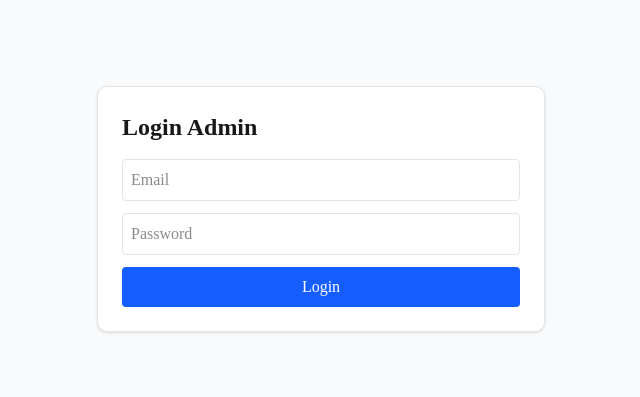
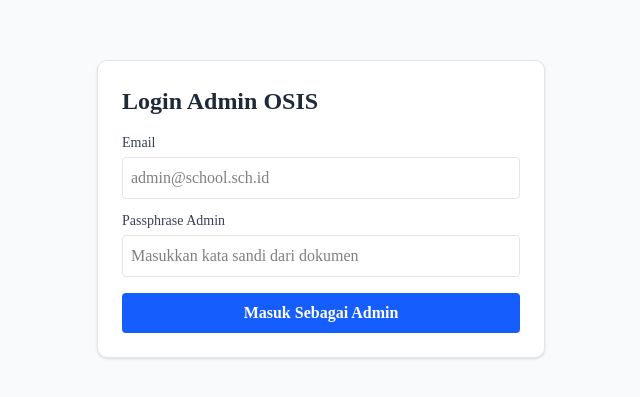
Before and after one commit to Davin147/osis-voting, a Next.js app: page /admin/login in a window 1280 px wide. Shown: the part 191-588 px from the top of the page, without its empty margins (319-959 px from the left). Built offline with nearby package versions, Linux system fonts and the light colour scheme; no server answers.

Commit message:
feat: menambahkan folder dan halaman dashboard admin

```diff
--- a/src/app/admin/login/page.tsx
+++ b/src/app/admin/login/page.tsx
@@ -1,7 +1,6 @@
 "use client";
 
 import { useState } from "react";
-import { supabase } from "@/lib/supabase"; // Sesuaikan path folder client Supabase Anda
 import { useRouter } from "next/navigation";
 
 export default function AdminLoginPage() {
@@ -11,80 +10,71 @@ export default function AdminLoginPage() {
   const [isLoading, setIsLoading] = useState(false);
   const router = useRouter();
 
-  const handleLogin = async (e: React.FormEvent) => {
-    e.preventDefault(); // Mencegah reload halaman otomatis saat submit
+  const handleLogin = (e: React.FormEvent) => {
+    e.preventDefault();
     setErrorMsg("");
     setIsLoading(true);
 
-    try {
-      // 1. Proses autentikasi email dan password ke Supabase Auth
-      const { data, error } = await supabase.auth.signInWithPassword({
-        email: email,
-        password: password,
-      });
+    // Mengambil passphrase dari Environment Variables Netlify / .env.local
+    const correctPassphrase = process.env.NEXT_PUBLIC_ADMIN_PASSPHRASE;
 
-      if (error) {
-        throw new Error(error.message);
-      }
+    // Sesuai petunjuk dokumen: validasi kecocokan kunci rahasia admin
+    if (password === correctPassphrase) {
+      // Jika benar, simpan status login di localStorage agar tidak terlempar keluar
+      localStorage.setItem("isAdminAuthenticated", "true");
 
-      // 2. Opsi tambahan jika login admin Anda dikunci menggunakan kata sandi statis .env.local
-      // Pastikan ADMIN_PASSPHRASE di .env.local diubah namanya jadi NEXT_PUBLIC_ADMIN_PASSPHRASE agar terbaca di sini
-      if (process.env.NEXT_PUBLIC_ADMIN_PASSPHRASE) {
-        if (password !== process.env.NEXT_PUBLIC_ADMIN_PASSPHRASE) {
-          throw new Error("Kata sandi admin tidak cocok dengan sistem!");
-        }
-      }
-
-      // Jika berhasil, arahkan admin masuk ke halaman dashboard voting
+      // Arahkan ke halaman utama dashboard admin
       router.push("/admin/dashboard");
-
-    } catch (error: any) {
-      setErrorMsg(error.message || "Gagal masuk, periksa data Anda kembali.");
-    } finally {
+    } else {
+      setErrorMsg("Kata sandi Admin (Passphrase) salah atau tidak terdaftar!");
       setIsLoading(false);
     }
   };
 
   return (
-    <main className="min-h-screen flex items-center justify-center bg-gray-50 dark:bg-zinc-950 p-4">
-      {/* Membungkus input dengan form dan menambahkan onSubmit */}
-      <form onSubmit={handleLogin} className="w-full max-w-md p-6 border rounded-lg bg-white dark:bg-zinc-900 shadow-sm">
-        <h1 className="text-2xl font-bold mb-4 text-zinc-900 dark:text-zinc-50">
-          Login Admin
+    <main className="min-h-screen flex items-center justify-center bg-gray-50 p-4">
+      <form onSubmit={handleLogin} className="w-full max-w-md p-6 border rounded-lg bg-white shadow-sm">
+        <h1 className="text-2xl font-bold mb-4 text-gray-800">
+          Login Admin OSIS
         </h1>
 
-        {/* Tempat memunculkan pesan peringatan jika login gagal */}
+        {/* Notifikasi jika salah memasukkan kata sandi */}
         {errorMsg && (
-          <div className="p-3 mb-3 text-sm text-red-600 bg-red-50 rounded-md border border-red-200">
+          <div className="p-3 mb-3 text-sm text-red-600 bg-red-50 border border-red-200 rounded-md">
             {errorMsg}
           </div>
         )}
 
+        <div className="mb-3">
+          <label className="block text-sm font-medium text-gray-700 mb-1">Email</label>
           <input
             type="email"
-          placeholder="Email"
-          className="w-full border p-2 mb-3 rounded dark:bg-zinc-800 dark:border-zinc-700 text-zinc-900 dark:text-zinc-50"
+            placeholder="admin@school.sch.id"
+            className="w-full border p-2 rounded focus:ring-2 focus:ring-blue-500 focus:outline-none text-black"
             value={email}
             onChange={(e) => setEmail(e.target.value)}
             required
           />
+        </div>
 
+        <div className="mb-4">
+          <label className="block text-sm font-medium text-gray-700 mb-1">Passphrase Admin</label>
           <input
             type="password"
-          placeholder="Password"
-          className="w-full border p-2 mb-3 rounded dark:bg-zinc-800 dark:border-zinc-700 text-zinc-900 dark:text-zinc-50"
+            placeholder="Masukkan kata sandi dari dokumen"
+            className="w-full border p-2 rounded focus:ring-2 focus:ring-blue-500 focus:outline-none text-black"
             value={password}
             onChange={(e) => setPassword(e.target.value)}
             required
           />
+        </div>
 
-        {/* Tombol diubah tipe datanya menjadi submit */}
         <button
           type="submit"
           disabled={isLoading}
-          className="w-full bg-blue-600 hover:bg-blue-700 text-white p-2 rounded transition-colors disabled:bg-blue-400"
+          className="w-full bg-blue-600 hover:bg-blue-700 text-white p-2 rounded transition-colors disabled:bg-blue-300 font-semibold"
         >
-          {isLoading ? "Memproses..." : "Login"}
+          {isLoading ? "Membuka Dashboard..." : "Masuk Sebagai Admin"}
         </button>
       </form>
     </main>
--- /dev/null
+++ b/src/app/admin/page.tsx
@@ -0,0 +1,53 @@
+"use client";
+
+import { useEffect, useState } from "react";
+import { useRouter } from "next/navigation";
+
+export default function AdminDashboardPage() {
+  const router = useRouter();
+  const [authorized, setAuthorized] = useState(false);
+
+  useEffect(() => {
+    // Mengecek apakah admin sudah login lewat localStorage
+    const isAuthenticated = localStorage.getItem("isAdminAuthenticated");
+
+    if (isAuthenticated !== "true") {
+      // Jika belum login, tendang kembali ke halaman login admin
+      router.push("/admin");
+    } else {
+      setAuthorized(true);
+    }
+  }, [router]);
+
+  const handleLogout = () => {
+    localStorage.removeItem("isAdminAuthenticated");
+    router.push("/admin");
+  };
+
+  if (!authorized) {
+    return <div className="p-8 text-center text-black">Memeriksa hak akses admin...</div>;
+  }
+
+  return (
+    <main className="min-h-screen bg-gray-100 p-6 text-black">
+      <div className="max-w-4xl mx-auto bg-white p-6 rounded-lg shadow-md">
+        <div className="flex justify-between items-center mb-6 border-b pb-4">
+          <h1 className="text-2xl font-bold text-gray-800">Dashboard Admin Pemungutan Suara</h1>
+          <button
+            onClick={handleLogout}
+            className="bg-red-500 hover:bg-red-600 text-white px-4 py-2 rounded text-sm font-semibold transition-colors"
+          >
+            Keluar (Logout)
+          </button>
+        </div>
+
+        <p className="text-gray-600 mb-4">Selamat datang di panel admin! Di sini Anda dapat mengelola hasil voting OSIS.</p>
+
+        {/* Tempat untuk menaruh grafik atau data Supabase Anda nantinya */}
+        <div className="border-2 border-dashed border-gray-200 rounded-lg h-48 flex items-center justify-center text-gray-400">
+          [ Grafik Hasil Voting dan Data Kandidat Akan Muncul di Sini ]
+        </div>
+      </div>
+    </main>
+  );
+}
```
Lines whose indentation alone changed are shown as unchanged.
